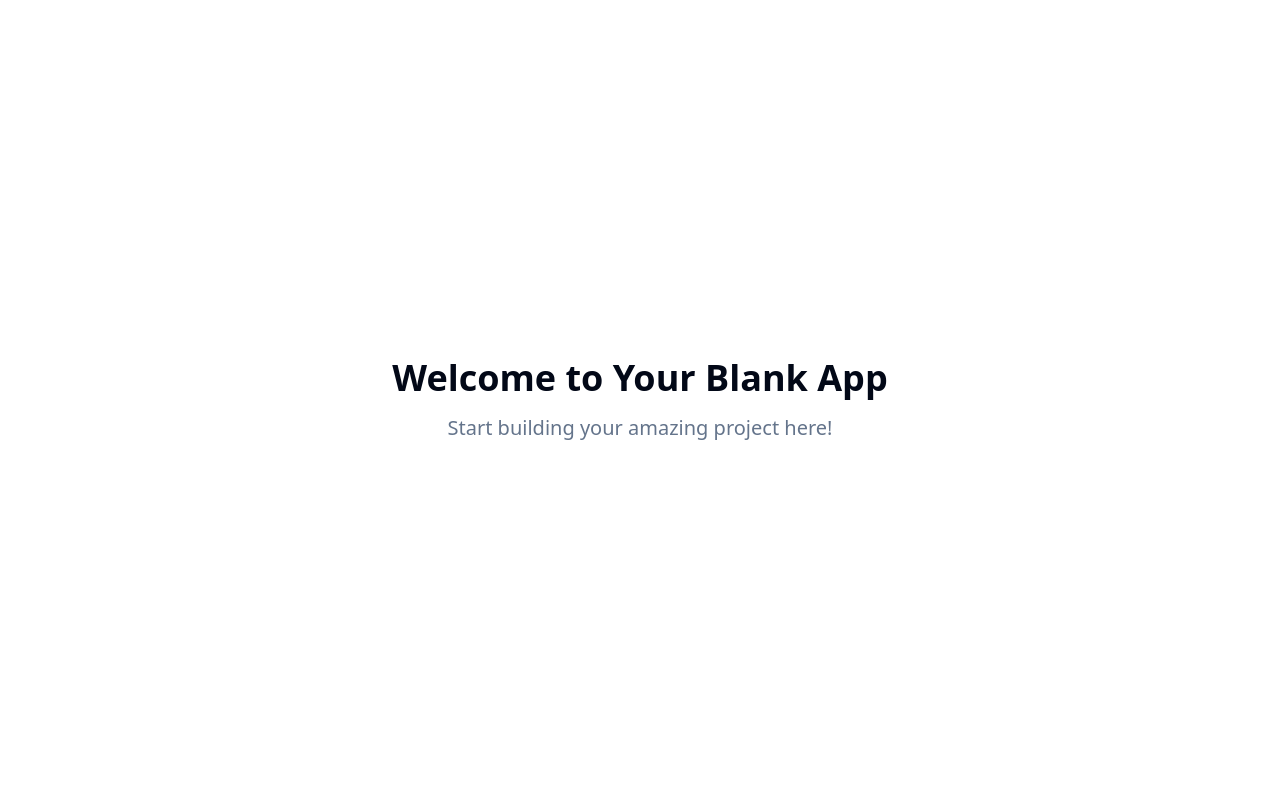
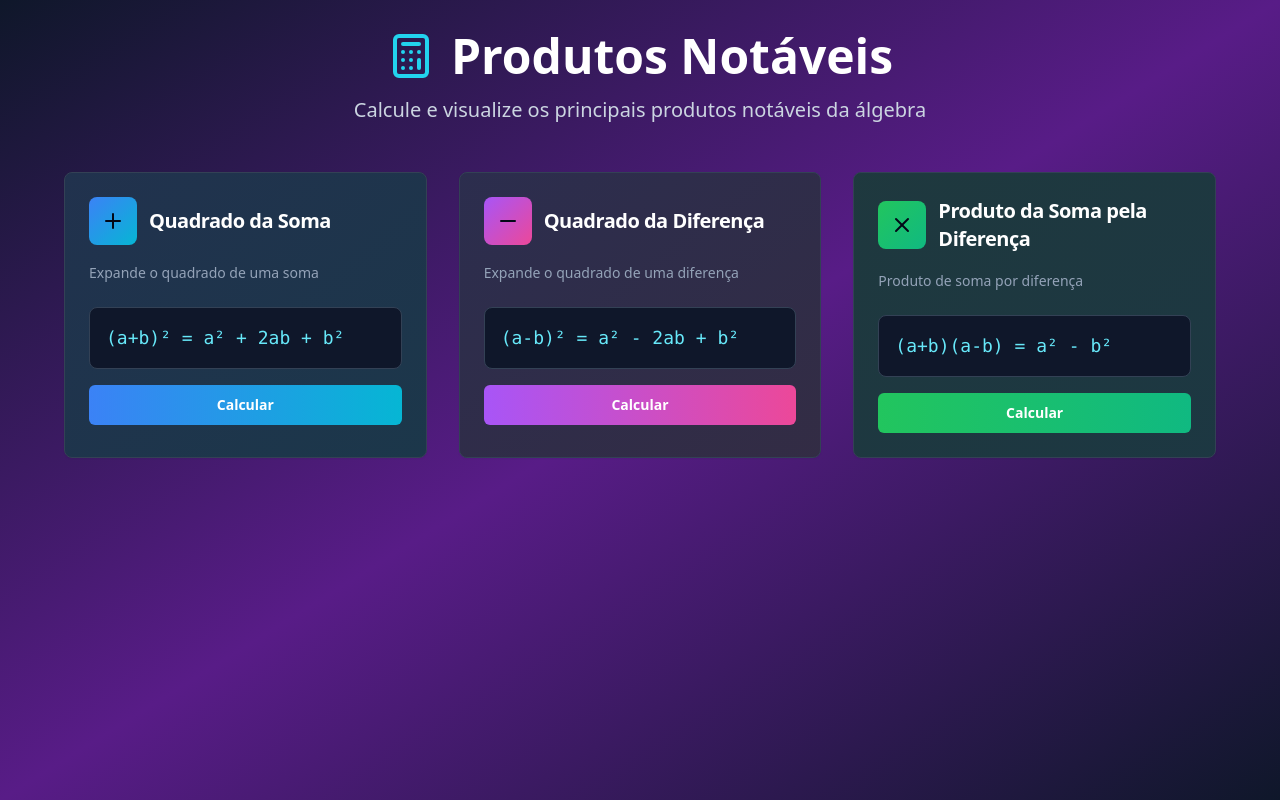
Before and after one commit to pabloarzaoo/notaveis-calculator-wizard-78, a React (Vite) app: page / in a window 1280 px wide. Built offline with nearby package versions, Linux system fonts and the light colour scheme.

Commit message:
feat: Implement notable products calculator
Create a website with buttons for calculating notable products (square of sum, square of difference, product of sum and difference). Each button opens a box with the corresponding formula and input fields for 'a' and 'b'.

```diff
--- a/src/pages/Index.tsx
+++ b/src/pages/Index.tsx
@@ -1,11 +1,223 @@
-// Update this page (the content is just a fallback if you fail to update the page)
+
+import { useState } from "react";
+import { Calculator, Plus, Minus, X } from "lucide-react";
+import { Button } from "@/components/ui/button";
+import { Input } from "@/components/ui/input";
+import { Label } from "@/components/ui/label";
+import { Dialog, DialogContent, DialogHeader, DialogTitle } from "@/components/ui/dialog";
+import { Card, CardContent, CardDescription, CardHeader, CardTitle } from "@/components/ui/card";
 
 const Index = () => {
+  const [selectedProduct, setSelectedProduct] = useState<string | null>(null);
+  const [valueA, setValueA] = useState<string>("");
+  const [valueB, setValueB] = useState<string>("");
+  const [result, setResult] = useState<string>("");
+
+  const products = [
+    {
+      id: "quadrado-soma",
+      title: "Quadrado da Soma",
+      formula: "(a+b)² = a² + 2ab + b²",
+      description: "Expande o quadrado de uma soma",
+      icon: <Plus className="h-6 w-6" />,
+      color: "from-blue-500 to-cyan-500"
+    },
+    {
+      id: "quadrado-diferenca",
+      title: "Quadrado da Diferença",
+      formula: "(a-b)² = a² - 2ab + b²",
+      description: "Expande o quadrado de uma diferença",
+      icon: <Minus className="h-6 w-6" />,
+      color: "from-purple-500 to-pink-500"
+    },
+    {
+      id: "produto-soma-diferenca",
+      title: "Produto da Soma pela Diferença",
+      formula: "(a+b)(a-b) = a² - b²",
+      description: "Produto de soma por diferença",
+      icon: <X className="h-6 w-6" />,
+      color: "from-green-500 to-emerald-500"
+    }
+  ];
+
+  const calculateResult = () => {
+    const a = parseFloat(valueA);
+    const b = parseFloat(valueB);
+
+    if (isNaN(a) || isNaN(b)) {
+      setResult("Por favor, insira valores numéricos válidos");
+      return;
+    }
+
+    let calculation = "";
+    let numericResult = 0;
+
+    switch (selectedProduct) {
+      case "quadrado-soma":
+        numericResult = (a + b) ** 2;
+        calculation = `(${a}+${b})² = ${a}² + 2(${a})(${b}) + ${b}² = ${a**2} + ${2*a*b} + ${b**2} = ${numericResult}`;
+        break;
+      case "quadrado-diferenca":
+        numericResult = (a - b) ** 2;
+        calculation = `(${a}-${b})² = ${a}² - 2(${a})(${b}) + ${b}² = ${a**2} - ${2*a*b} + ${b**2} = ${numericResult}`;
+        break;
+      case "produto-soma-diferenca":
+        numericResult = a**2 - b**2;
+        calculation = `(${a}+${b})(${a}-${b}) = ${a}² - ${b}² = ${a**2} - ${b**2} = ${numericResult}`;
+        break;
+    }
+
+    setResult(calculation);
+  };
+
+  const resetCalculation = () => {
+    setValueA("");
+    setValueB("");
+    setResult("");
+  };
+
+  const closeModal = () => {
+    setSelectedProduct(null);
+    resetCalculation();
+  };
+
   return (
-    <div className="min-h-screen flex items-center justify-center bg-background">
-      <div className="text-center">
-        <h1 className="text-4xl font-bold mb-4">Welcome to Your Blank App</h1>
-        <p className="text-xl text-muted-foreground">Start building your amazing project here!</p>
+    <div className="min-h-screen bg-gradient-to-br from-slate-900 via-purple-900 to-slate-900">
+      <div className="container mx-auto px-4 py-8">
+        {/* Header */}
+        <div className="text-center mb-12">
+          <div className="flex items-center justify-center mb-4">
+            <Calculator className="h-12 w-12 text-cyan-400 mr-4" />
+            <h1 className="text-5xl font-bold text-white">
+              Produtos Notáveis
+            </h1>
+          </div>
+          <p className="text-xl text-slate-300 max-w-2xl mx-auto">
+            Calcule e visualize os principais produtos notáveis da álgebra
+          </p>
+        </div>
+
+        {/* Product Cards */}
+        <div className="grid md:grid-cols-3 gap-8 max-w-6xl mx-auto">
+          {products.map((product) => (
+            <Card
+              key={product.id}
+              className="relative overflow-hidden bg-slate-800 border-slate-700 hover:border-slate-600 transition-all duration-300 hover:scale-105 cursor-pointer group"
+              onClick={() => setSelectedProduct(product.id)}
+            >
+              <div className={`absolute inset-0 bg-gradient-to-br ${product.color} opacity-10 group-hover:opacity-20 transition-opacity`} />
+              <CardHeader className="relative">
+                <div className="flex items-center space-x-3 mb-3">
+                  <div className={`p-3 rounded-lg bg-gradient-to-br ${product.color}`}>
+                    {product.icon}
+                  </div>
+                  <CardTitle className="text-white text-xl">
+                    {product.title}
+                  </CardTitle>
+                </div>
+                <CardDescription className="text-slate-400">
+                  {product.description}
+                </CardDescription>
+              </CardHeader>
+              <CardContent className="relative">
+                <div className="bg-slate-900 p-4 rounded-lg border border-slate-700">
+                  <code className="text-cyan-300 text-lg font-mono">
+                    {product.formula}
+                  </code>
+                </div>
+                <Button
+                  className={`w-full mt-4 bg-gradient-to-r ${product.color} hover:opacity-90 text-white font-semibold`}
+                  onClick={(e) => {
+                    e.stopPropagation();
+                    setSelectedProduct(product.id);
+                  }}
+                >
+                  Calcular
+                </Button>
+              </CardContent>
+            </Card>
+          ))}
+        </div>
+
+        {/* Calculator Modal */}
+        <Dialog open={!!selectedProduct} onOpenChange={closeModal}>
+          <DialogContent className="bg-slate-800 border-slate-700 text-white max-w-md">
+            <DialogHeader>
+              <DialogTitle className="text-2xl font-bold text-center">
+                {products.find(p => p.id === selectedProduct)?.title}
+              </DialogTitle>
+            </DialogHeader>
+
+            <div className="space-y-6">
+              {/* Formula Display */}
+              <div className="bg-slate-900 p-4 rounded-lg border border-slate-700 text-center">
+                <code className="text-cyan-300 text-lg font-mono">
+                  {products.find(p => p.id === selectedProduct)?.formula}
+                </code>
+              </div>
+
+              {/* Input Fields */}
+              <div className="space-y-4">
+                <div>
+                  <Label htmlFor="valueA" className="text-slate-300">
+                    Escolha o valor de a:
+                  </Label>
+                  <Input
+                    id="valueA"
+                    type="number"
+                    value={valueA}
+                    onChange={(e) => setValueA(e.target.value)}
+                    placeholder="Digite o valor de a"
+                    className="bg-slate-700 border-slate-600 text-white mt-2"
+                  />
+                </div>
+
+                <div>
+                  <Label htmlFor="valueB" className="text-slate-300">
+                    Escolha o valor de b:
+                  </Label>
+                  <Input
+                    id="valueB"
+                    type="number"
+                    value={valueB}
+                    onChange={(e) => setValueB(e.target.value)}
+                    placeholder="Digite o valor de b"
+                    className="bg-slate-700 border-slate-600 text-white mt-2"
+                  />
+                </div>
+              </div>
+
+              {/* Calculate Button */}
+              <Button
+                onClick={calculateResult}
+                className="w-full bg-gradient-to-r from-blue-500 to-purple-500 hover:opacity-90 text-white font-semibold py-3"
+                disabled={!valueA || !valueB}
+              >
+                <Calculator className="h-5 w-5 mr-2" />
+                Calcular
+              </Button>
+
+              {/* Result Display */}
+              {result && (
+                <div className="bg-slate-900 p-4 rounded-lg border border-slate-700">
+                  <h3 className="text-lg font-semibold text-green-400 mb-2">Resultado:</h3>
+                  <p className="text-white font-mono text-sm leading-relaxed break-all">
+                    {result}
+                  </p>
+                </div>
+              )}
+
+              {/* Reset Button */}
+              <Button
+                onClick={resetCalculation}
+                variant="outline"
+                className="w-full border-slate-600 text-slate-300 hover:bg-slate-700"
+              >
+                Limpar
+              </Button>
+            </div>
+          </DialogContent>
+        </Dialog>
       </div>
     </div>
   );
```
